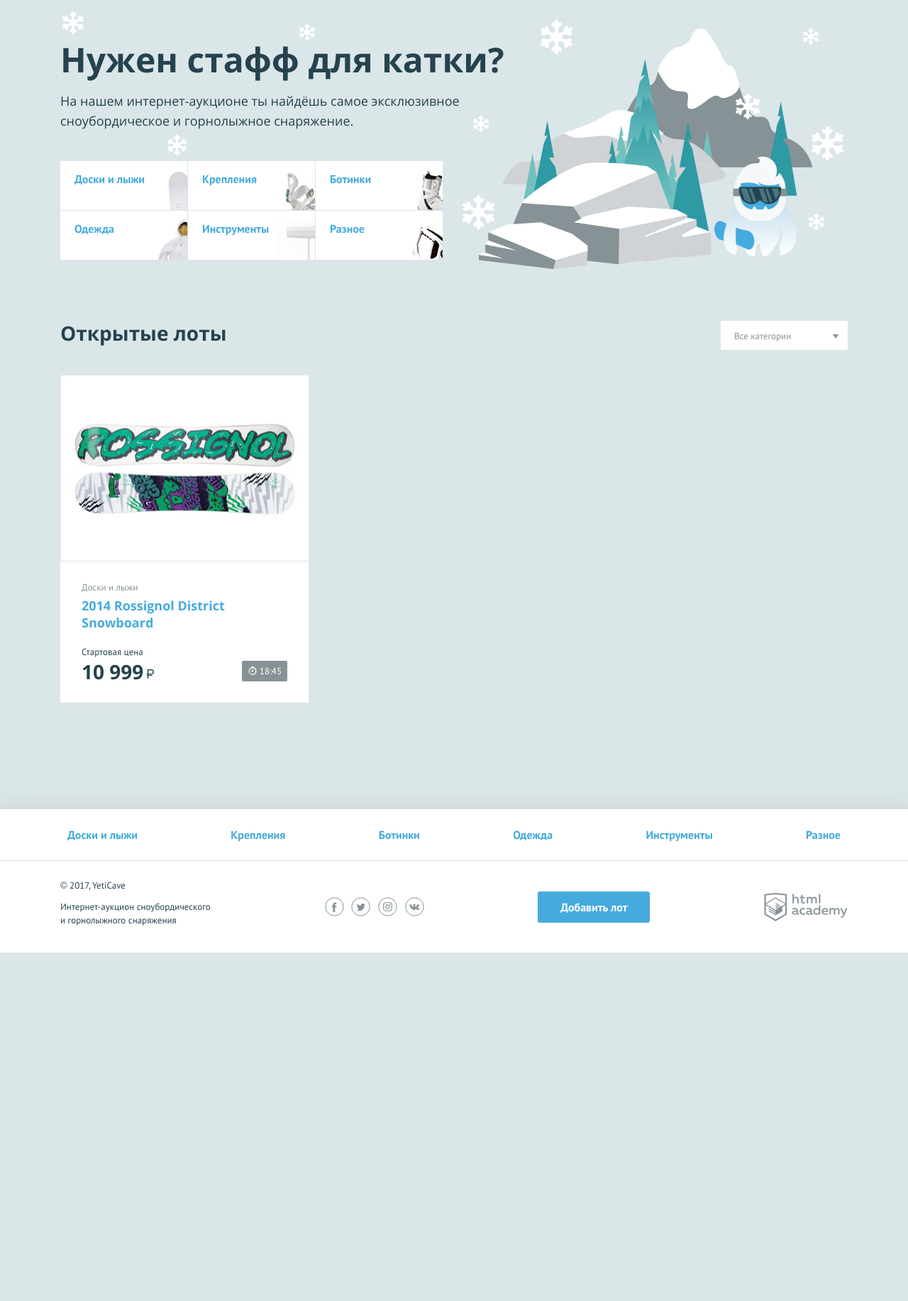
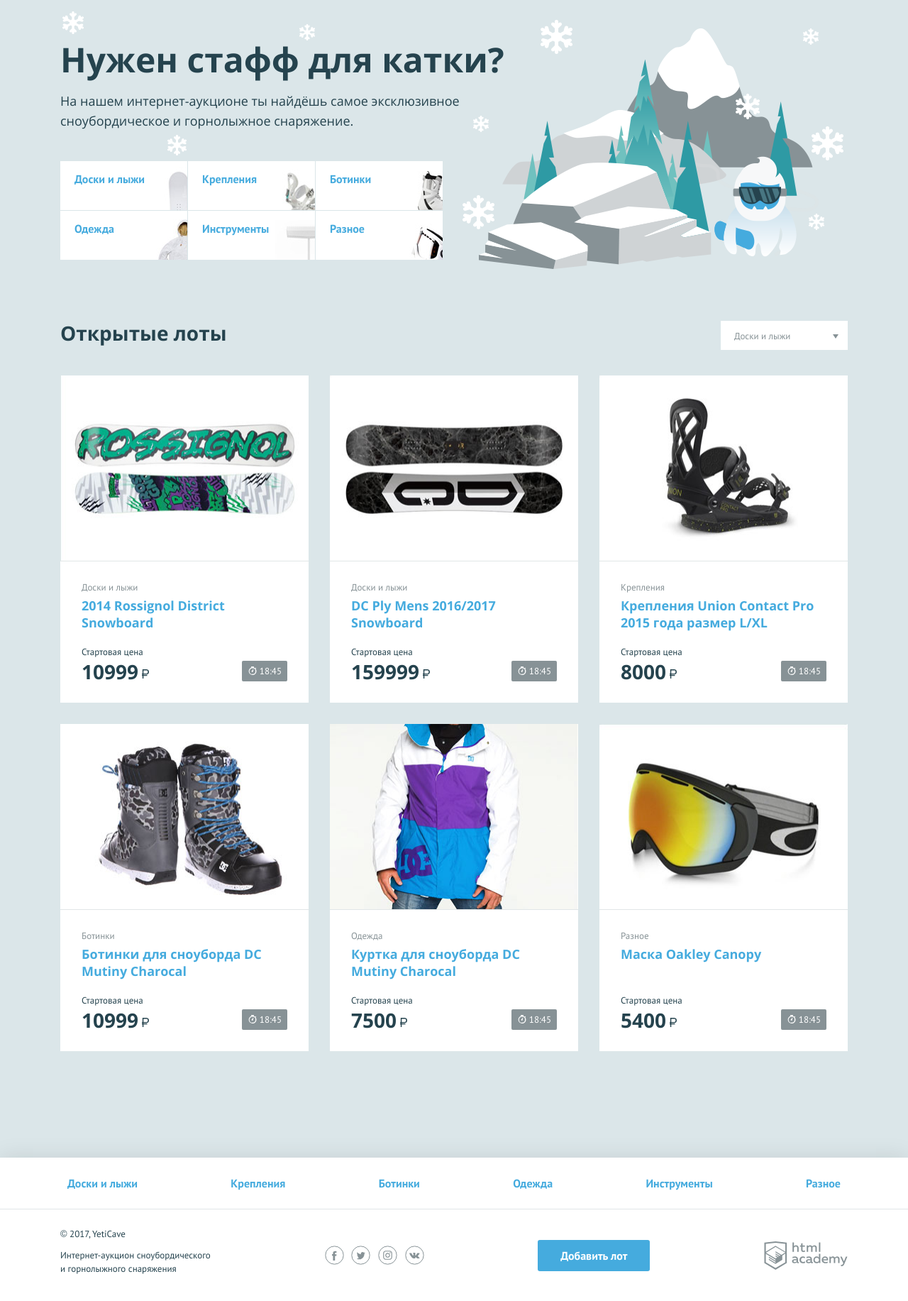
Before and after one commit to k-art/109874-yeticave, a PHP site: page / in a window 1280 px wide. Shown: the part 107-1940 px from the top of the page at 71% size. Before the commit the page ends 1449 px from the top, so only its background shows below. Run offline with PHP 8.4, Linux system fonts and the light colour scheme.

Commit message:
array iteration

```diff
--- a/index.php
+++ b/index.php
@@ -21,6 +21,9 @@
 
 $lot_time_remaining = gmdate('H:i',$tomorrow - $now);
 
+
+//$lot_list = [$lot];
+//$lot
 ?>
 
 <!DOCTYPE html>
@@ -101,27 +104,77 @@
         <div class="lots__header">
             <h2>Открытые лоты</h2>
             <select class="lots__select">
-                <option>Все категории</option>
-                <option>Доски и лыжи</option>
-                <option>Крепления</option>
-                <option>Ботинки</option>
-                <option>Одежда</option>
-                <option>Инструменты</option>
-                <option>Разное</option>
+
+            <?php
+
+            $categories = ['Доски и лыжи', 'Крепления', 'Ботинки', 'Одежда', 'Инструменты', 'Разное'];
+            $index = 0;
+            $num = count($categories);
+
+            while ($index < $num) {
+                $cat = $categories[$index];
+                print('<option>' . $cat . '</option>');
+                $index = $index + 1;
+            }
+            ?>
             </select>
         </div>
         <ul class="lots__list">
+
+        <?php
+
+        $lots = [
+            [
+                'name' => '2014 Rossignol District Snowboard',
+                'category' => 'Доски и лыжи',
+                'price' => '10999',
+                'url' => 'img/lot-1.jpg'
+            ],
+            [
+                'name' => 'DC Ply Mens 2016/2017 Snowboard',
+                'category' => 'Доски и лыжи',
+                'price' => '159999',
+                'url' => 'img/lot-2.jpg'
+            ],
+            [
+                'name' => 'Крепления Union Contact Pro 2015 года размер L/XL',
+                'category' => 'Крепления',
+                'price' => '8000',
+                'url' => 'img/lot-3.jpg'
+            ],
+            [
+                'name' => 'Ботинки для сноуборда DC Mutiny Charocal',
+                'category' => 'Ботинки',
+                'price' => '10999',
+                'url' => 'img/lot-4.jpg'
+            ],
+            [
+                'name' => 'Куртка для сноуборда DC Mutiny Charocal',
+                'category' => 'Одежда',
+                'price' => '7500',
+                'url' => 'img/lot-5.jpg'
+            ],
+            [
+                'name' => 'Маска Oakley Canopy',
+                'category' => 'Разное',
+                'price' => '5400',
+                'url' => 'img/lot-6.jpg'
+            ]
+        ];
+
+        foreach ($lots as $key => $value) : ?>
+
             <li class="lots__item lot">
                 <div class="lot__image">
-                    <img src="img/lot-1.jpg" width="350" height="260" alt="Сноуборд">
+                    <img src="<?=$value['url']; ?>" width="350" height="260" alt="Сноуборд">
                 </div>
                 <div class="lot__info">
-                    <span class="lot__category">Доски и лыжи</span>
-                    <h3 class="lot__title"><a class="text-link" href="lot.html">2014 Rossignol District Snowboard</a></h3>
+                    <span class="lot__category"><?=$value['category']; ?></span>
+                    <h3 class="lot__title"><a class="text-link" href="lot.html"><?=$value['name']; ?></a></h3>
                     <div class="lot__state">
                         <div class="lot__rate">
                             <span class="lot__amount">Стартовая цена</span>
-                            <span class="lot__cost">10 999<b class="rub">р</b></span>
+                            <span class="lot__cost"><?=$value['price']; ?><b class="rub">р</b></span>
                         </div>
                         <div class="lot__timer timer">
                             <?=$lot_time_remaining;?>
@@ -129,6 +182,9 @@
                     </div>
                 </div>
             </li>
+
+        <?php endforeach; ?>
+
         </ul>
     </section>
 </main>
```
